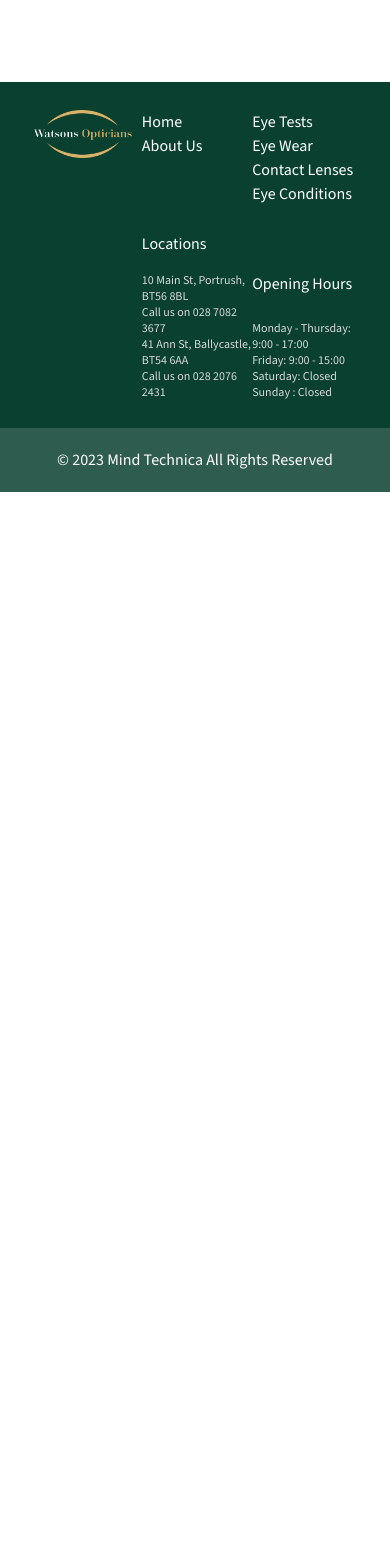
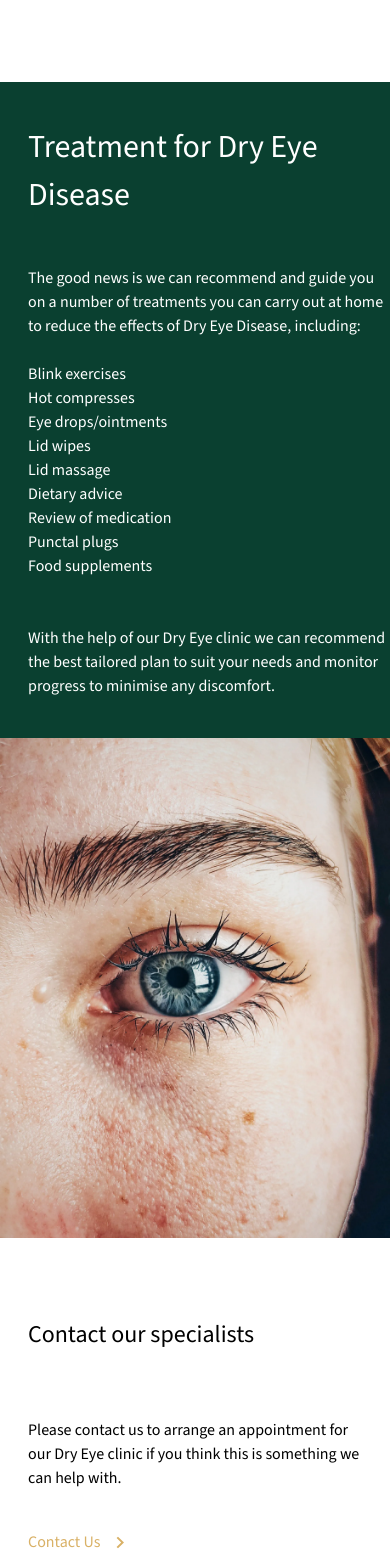
Before and after one commit to AGuerriere/watsons, a Next.js app: page /dry_eye in a window 390 px wide. Shown: the part 1140-2708 px from the top of the page. Before the commit the page ends 1632 px from the top, so only its background shows below. Built offline with nearby package versions, Linux system fonts and the light colour scheme.

Commit message:
completed all pages

```diff
--- a/src/app/dry_eye/page.tsx
+++ b/src/app/dry_eye/page.tsx
@@ -5,6 +5,7 @@ import GoldTitle from "@/components/GoldTitle";
 import H2Title from "@/components/H2Title";
 import Link from "next/link";
 import LearnMore from "@/components/LearnMore";
+import Image from "next/image";
 
 export default function Dry_Eye() {
   return (
@@ -31,14 +32,58 @@ export default function Dry_Eye() {
             <p>Dry eye disease is associated with either tear deficiency or excessive tear evaporation. It affects more than 40% of the population and is most commonly found in the elderly, post-menopausal women and those living or working in conditions of low humidity and/or poor air quality.</p>
             <p>Diagnosing Dry Eye Disease can be done during a routine or <span className="text-black text-2xl font-normal underline"><Link href="/NI_PEARS">NI PEARS</Link></span> examination, although in some cases a separate dry eye assessment appointment may be required.</p>
             <br />
-            <LearnMore text="Learn more about NI PEARS " link="/NI_PEARS" target="_self"/>
+            <LearnMore text="Learn more about NI PEARS " link="/NI_PEARS" target="_self" />
           </div>
 
         </div>
 
       </div>
       {/* Section 2 */}
-
+      {/* Flex container */}
+      <div className="flex flex-col sm:flex-row -ml-7 -mr-7 md:-ml-20 md:-mr-20">
+        {/* left */}
+        <div className='w-full bg-green1 md:w-1/2 pl-7 lg:pl-20 pt-10 pb-10'>
+          <h2 className="text-light text-[32px] md:text-[40px] text-white">Treatment for Dry Eye Disease</h2> <br /><br />
+          <p className="text-white font-light text-base md:text-2xl">
+            The good news is we can recommend and guide you on a number of treatments you can carry out at home to reduce the effects of Dry Eye Disease, including:<br /><br />
+          </p>
+          <ul className="text-white font-light text-base md:text-2xl">
+            <li>Blink exercises</li>
+            <li>Hot compresses</li>
+            <li>Eye drops/ointments</li>
+            <li>Lid wipes</li>
+            <li>Lid massage</li>
+            <li>Dietary advice</li>
+            <li>Review of medication</li>
+            <li>Punctal plugs</li>
+            <li>Food supplements</li>
+          </ul>
+          <br /><br />
+          <p className="text-white font-light text-base md:text-2xl">
+            With the help of our Dry Eye clinic we can recommend the best tailored plan to suit your needs and monitor progress to minimise any discomfort.
+          </p>
+        </div>
+        {/* right */}
+        <div className="flex justify-center md:justify-end w-full md:w-1/2 relative min-h-[500px] md:min-h-[700px]">
+          <Image
+            src="/images/homepage/image2.webp"
+            fill
+            sizes="100%"
+            alt="Picture of an eye test tool"
+            className='order-2 xl:order-1 -pl-7 w-auto object-cover'
+          />
+        </div>
+      </div>
+      {/* Section 3 */}
+      <div className="pb-20 pt-20">
+        <H2Title title="Contact our specialists" />
+        <div className="flex flex-col sm:flex-row justify-between sm:items-end text-black text-base md:text-2xl font-light pt-10 pb-10">
+          <p className="sm:w-2/5">Please contact us to arrange an appointment for our Dry Eye clinic if you think this is something we can help with.</p>
+          <div className="w-2/5 mt-10 sm:mt-0">
+            <LearnMore text="Contact Us" link="/" target="_self" />
+          </div>
+        </div>
+      </div>
       <Footer />
     </>
   )
--- a/src/app/myopia_management/page.tsx
+++ b/src/app/myopia_management/page.tsx
@@ -3,13 +3,60 @@ import Header from "@/components/Header";
 import Footer from "@/components/Footer";
 import GoldTitle from "@/components/GoldTitle";
 import H2Title from "@/components/H2Title";
+import Image from "next/image";
+import LearnMore from "@/components/LearnMore";
 
-export default function Myopia_Management(){
-  return(
+export default function Myopia_Management() {
+  return (
     <>
       <Navbar />
       <Header title="Myopia management" image="/images/homepage/6.webp" percentage="30" />
-
+      {/* Main */}
+      <div className="mt-20 mb-20">
+        <GoldTitle text="Myopia management" />
+        <br />
+        <H2Title title="What is myopia?" />
+        {/* flex container */}
+        <div className="flex flex-col md:flex-row justify-between">
+          {/* left */}
+          <div className="md:w-2/5 text-black text-base md:text-2xl font-light">
+            <p>
+              Myopia, often called short-sightedness or near-sightedness, is a condition of the eyes that results in blurry long-distance vision. A person with myopia can see clearly up close, such as when reading a book or looking at a phone, while distant objects like whiteboards or television screens may appear blurry or hard to read.
+            </p>
+            <br />
+            <p>
+              In the UK, the prevalence of myopia in children has more than doubled in the last half a century and is manifesting at a younger age. Myopia progresses fastest in young children, and so the most important time to slow growth is when they’re young.
+            </p>
+            <br /><br />
+            {/* img container */}
+              <div className="flex justify-center md:justify-end w-full relative w-full md:min-h-[400px]">
+                <Image
+                  src="/images/homepage/6.webp"
+                  fill
+                  sizes="100%"
+                  alt="Picture of an eye test tool"
+                  className='object-cover'
+                />
+              </div>
+          </div>
+          {/* right */}
+          <div className="md:w-2/5 text-black text-base md:text-2xl font-light">
+            <h5 className="font-normal">Myopia management treatments</h5>
+            <br />
+            <p>Repeated Low Level Red Light (RLRL) therapy designed to slow down the progression of myopia. This is an ‘at home’ treatment where the patient is exposed to short durations of low-level red light (typically three minutes, twice per day, separated by at least four hours, five days per week) using a table-top device.</p>
+            <br />
+            <p>While this treatment has been used extensively in Australia, New Zealand and China with fantastic results, we are the only providers of this treatment in Northern Ireland demonstrating our passion, and diligence for keeping up to date with the latest technology and treatments.</p>
+            <br />
+            <p>Ortho-K contact lenses are designed to be worn overnight while you sleep rather than during the day. They work by gently and gradually reshaping the surface of the eye meaning that when you take them out in the morning, you should be able to see clearly throughout the day, without the need for any other lenses or glasses. The changes made by the lens also help to reduce the progression of myopia by 40%-50%.</p>
+            <br />
+            <h5 className="font-normal">If you’re interested in hearing more please contact us.</h5>
+            <br />
+            <div className="w-2/5 mt-10 sm:mt-0">
+              <LearnMore text="Contact Us" link="/" target="_self" />
+          </div>
+          </div>
+        </div>
+      </div>
       <Footer />
     </>
   )
```
